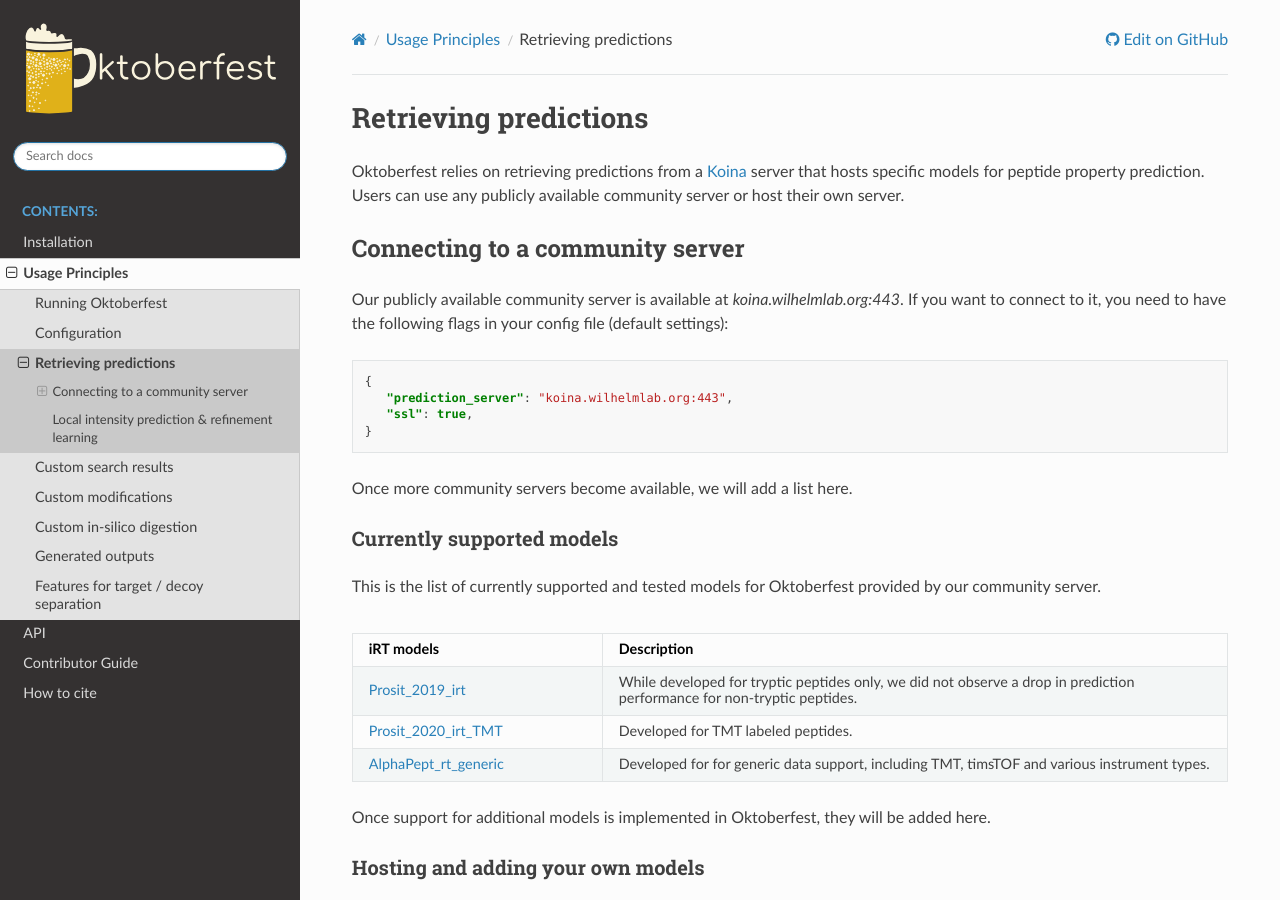
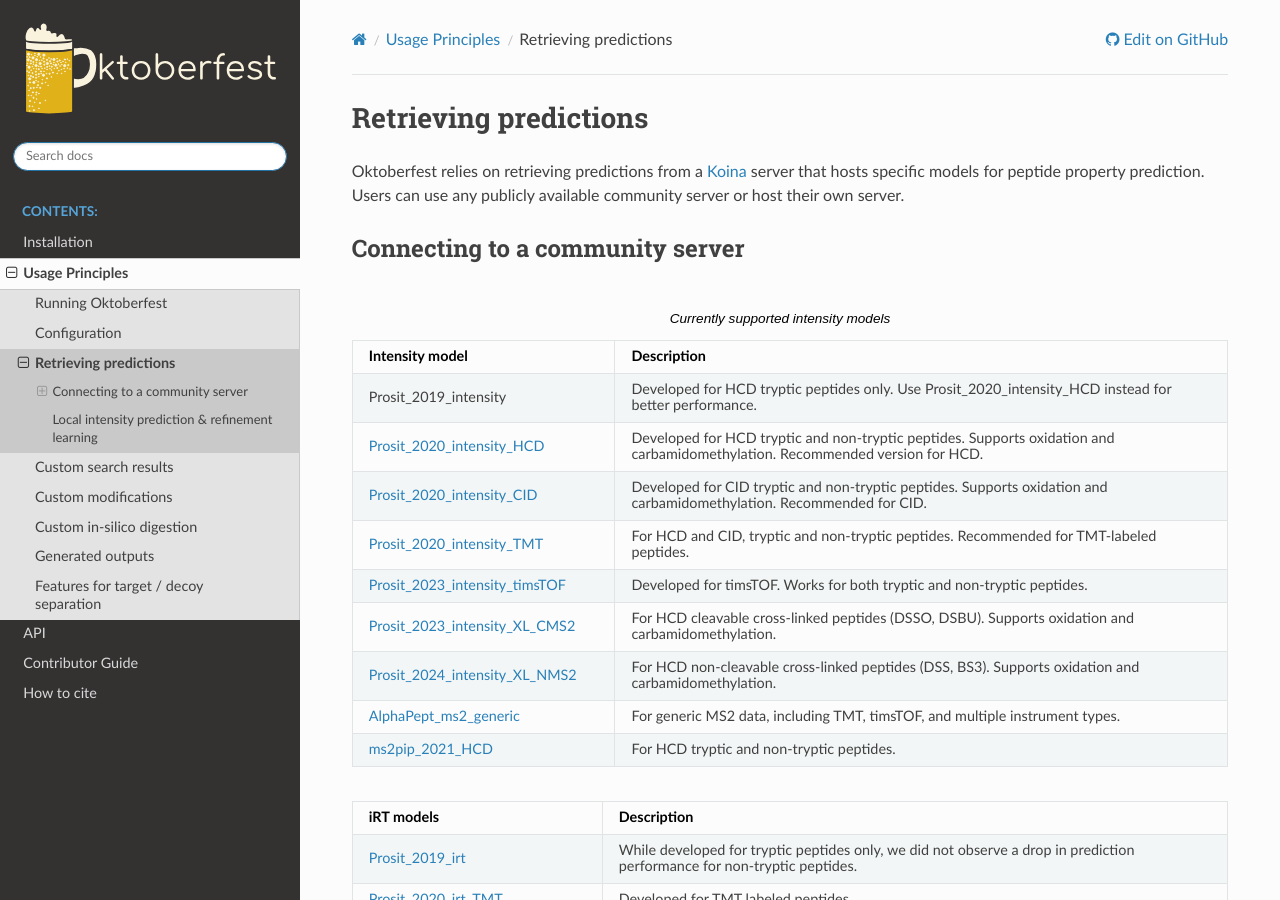
Before and after one commit to wilhelm-lab/oktoberfest, a Sphinx documentation site: the page built from docs/predictions.rst, in a window 1280 px wide and 900 px high. Built offline with Sphinx 7.4.7 and the Read the Docs theme 3.1.0, drawn with Linux system fonts in a browser that asks for light colours.

Commit message:
fixed some tables in documentation

```diff
--- a/docs/predictions.rst
+++ b/docs/predictions.rst
@@ -6,47 +6,31 @@ Oktoberfest relies on retrieving predictions from a `Koina <https://koina.wilhel
 Connecting to a community server
 --------------------------------
 
-Our publicly available community server is available at `koina.wilhelmlab.org:443`.
-If you want to connect to it, you need to have the following flags in your config file (default settings):
+.. list-table:: Currently supported intensity models
+   :class: fixed-table
+   :widths: 30 70
+   :header-rows: 1
 
-.. code-block:: json
-
-   {
-      "prediction_server": "koina.wilhelmlab.org:443",
-      "ssl": true,
-   }
-
-Once more community servers become available, we will add a list here.
-
-Currently supported models
-~~~~~~~~~~~~~~~~~~~~~~~~~~
-
-This is the list of currently supported and tested models for Oktoberfest provided by our community server.
-
-.. table::
-   :class: fixed-table
-
-   +------------------------------------------------------------------------------------------------------------------+----------------------------------------------------------------------------------------------------------------------------------------------------------------------------------------------+
-   | Intensity models                                                                                                 | Description                                                                                                                                                                                  |
-   +==================================================================================================================+==============================================================================================================================================================================================+
-   | Prosit_2019_intensity                                                                                            | Developed for HCD tryptic peptides only. We recommend using the Prosit_2020_intensity_HCD model instead, since it showed slightly superior performance on tryptic peptides.                |
-   +------------------------------------------------------------------------------------------------------------------+----------------------------------------------------------------------------------------------------------------------------------------------------------------------------------------------+
-   | `Prosit_2020_intensity_HCD <https://koina.wilhelmlab.org/docs#post-/Prosit_2020_intensity_HCD/infer>`_           | Developed for HCD tryptic and non-tryptic peptides. Supports oxidation and carbamidomethylation. Latest version recommended for HCD.                                                        |
-   +------------------------------------------------------------------------------------------------------------------+----------------------------------------------------------------------------------------------------------------------------------------------------------------------------------------------+
-   | `Prosit_2020_intensity_CID <https://koina.wilhelmlab.org/docs#post-/Prosit_2020_intensity_CID/infer>`_           | Developed for CID tryptic and non-tryptic peptides. Supports oxidation and carbamidomethylation. Latest version recommended for CID.                                                        |
-   +------------------------------------------------------------------------------------------------------------------+----------------------------------------------------------------------------------------------------------------------------------------------------------------------------------------------+
-   | `Prosit_2020_intensity_TMT <https://koina.wilhelmlab.org/docs#post-/Prosit_2020_intensity_TMT/infer>`_           | Developed for HCD and CID, tryptic and non-tryptic peptides. Recommended for TMT-labeled peptides.                                                                                          |
-   +------------------------------------------------------------------------------------------------------------------+----------------------------------------------------------------------------------------------------------------------------------------------------------------------------------------------+
-   | `Prosit_2023_intensity_timsTOF <https://koina.wilhelmlab.org/docs#post-/Prosit_2023_intensity_timsTOF/infer>`_   | Developed for timsTOF, tryptic and non-tryptic peptides. Recommended for timsTOF.                                                                                                            |
-   +------------------------------------------------------------------------------------------------------------------+----------------------------------------------------------------------------------------------------------------------------------------------------------------------------------------------+
-   | `Prosit_2023_intensity_XL_CMS2 <https://koina.wilhelmlab.org/docs#post-/Prosit_2023_intensity_XL_CMS2/infer>`_   | Developed for HCD cleavable cross-linked peptides (DSSO, DSBU only). Supports oxidation and carbamidomethylation.                                                                            |
-   +------------------------------------------------------------------------------------------------------------------+----------------------------------------------------------------------------------------------------------------------------------------------------------------------------------------------+
-   | `Prosit_2024_intensity_XL_NMS2 <https://koina.wilhelmlab.org/docs#post-/Prosit_2024_intensity_XL_NMS2/infer>`_   | Developed for HCD non-cleavable cross-linked peptides (DSS, BS3 only). Supports oxidation and carbamidomethylation.                                                                          |
-   +------------------------------------------------------------------------------------------------------------------+----------------------------------------------------------------------------------------------------------------------------------------------------------------------------------------------+
-   | `AlphaPept_ms2_generic <https://koina.wilhelmlab.org/docs#post-/AlphaPept_ms2_generic/infer>`_                   | Developed for generic data, including TMT, timsTOF and various instruments.                                                                                                                  |
-   +------------------------------------------------------------------------------------------------------------------+----------------------------------------------------------------------------------------------------------------------------------------------------------------------------------------------+
-   | `ms2pip_2021_HCD <https://koina.wilhelmlab.org/docs#post-/ms2pip_2021_HCD/infer>`_                               | Developed for HCD tryptic and non-tryptic peptides.                                                                                                                                          |
-   +------------------------------------------------------------------------------------------------------------------+----------------------------------------------------------------------------------------------------------------------------------------------------------------------------------------------+
+   * - Intensity model
+     - Description
+   * - Prosit_2019_intensity
+     - Developed for HCD tryptic peptides only. Use Prosit_2020_intensity_HCD instead for better performance.
+   * - `Prosit_2020_intensity_HCD <https://koina.wilhelmlab.org/docs#post-/Prosit_2020_intensity_HCD/infer>`_
+     - Developed for HCD tryptic and non-tryptic peptides. Supports oxidation and carbamidomethylation. Recommended version for HCD.
+   * - `Prosit_2020_intensity_CID <https://koina.wilhelmlab.org/docs#post-/Prosit_2020_intensity_CID/infer>`_
+     - Developed for CID tryptic and non-tryptic peptides. Supports oxidation and carbamidomethylation. Recommended for CID.
+   * - `Prosit_2020_intensity_TMT <https://koina.wilhelmlab.org/docs#post-/Prosit_2020_intensity_TMT/infer>`_
+     - For HCD and CID, tryptic and non-tryptic peptides. Recommended for TMT-labeled peptides.
+   * - `Prosit_2023_intensity_timsTOF <https://koina.wilhelmlab.org/docs#post-/Prosit_2023_intensity_timsTOF/infer>`_
+     - Developed for timsTOF. Works for both tryptic and non-tryptic peptides.
+   * - `Prosit_2023_intensity_XL_CMS2 <https://koina.wilhelmlab.org/docs#post-/Prosit_2023_intensity_XL_CMS2/infer>`_
+     - For HCD cleavable cross-linked peptides (DSSO, DSBU). Supports oxidation and carbamidomethylation.
+   * - `Prosit_2024_intensity_XL_NMS2 <https://koina.wilhelmlab.org/docs#post-/Prosit_2024_intensity_XL_NMS2/infer>`_
+     - For HCD non-cleavable cross-linked peptides (DSS, BS3). Supports oxidation and carbamidomethylation.
+   * - `AlphaPept_ms2_generic <https://koina.wilhelmlab.org/docs#post-/AlphaPept_ms2_generic/infer>`_
+     - For generic MS2 data, including TMT, timsTOF, and multiple instrument types.
+   * - `ms2pip_2021_HCD <https://koina.wilhelmlab.org/docs#post-/ms2pip_2021_HCD/infer>`_
+     - For HCD tryptic and non-tryptic peptides.
 
 
 .. table::
```
